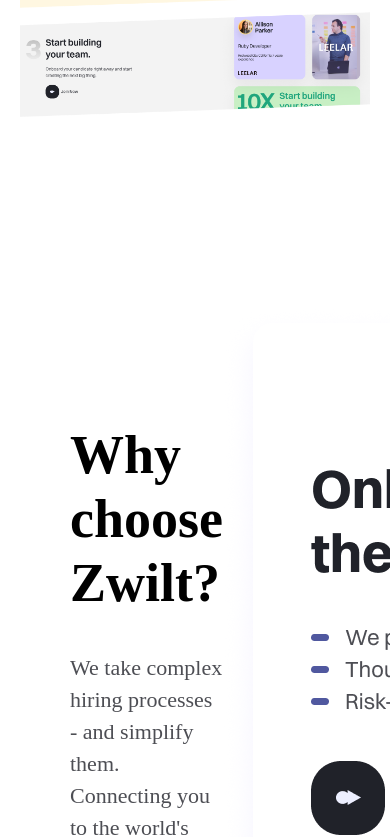
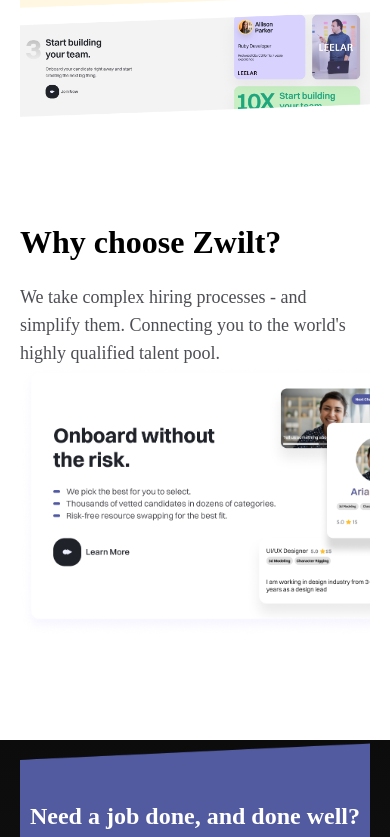
Before and after one commit to Willochs316/landing-page_react-vite-typescript, a React (Vite) app: page / in a window 390 px wide. Shown: the part 4857-5694 px from the top of the page. Built offline with nearby package versions, Linux system fonts and the light colour scheme; a web font is replaced by a local one.

Commit message:
ui enhancement

```diff
--- a/src/components/NavBar/NavBar.css
+++ b/src/components/NavBar/NavBar.css
@@ -15,6 +15,11 @@
 .zwilt {
   padding: 14px 0px 18.65px 25px;
   cursor: pointer;
+}
+
+.site-logo {
+  width: 112px;
+  height: auto;
 }
 
 .navigation-menu {
--- a/src/components/NavBar/NavBar.tsx
+++ b/src/components/NavBar/NavBar.tsx
@@ -6,7 +6,7 @@ const NavBar: React.FC = () => {
   return (
     <nav className="navigation">
       <div className="zwilt">
-        <img src={Images.logo} alt="" />
+        <img className="site-logo" src={Images.logo} alt="" />
       </div>
 
       <div className="navigation-menu">
--- a/src/components/WhyChooseUs/WhyChooseUs.css
+++ b/src/components/WhyChooseUs/WhyChooseUs.css
@@ -40,7 +40,57 @@
   color: #202229cc;
 }
 
-.s {
+.th-image {
   width: 1300px;
   box-shadow: 0px 15px 30px 0px #bfb5ff26;
 }
+
+@media only screen and (min-width: 320px) and (max-width: 480px) {
+  .why-choose {
+    max-width: 100%;
+    width: 100%;
+    padding-top: 100px;
+    padding-bottom: 100px;
+    padding-left: 20px;
+    padding-right: 20px;
+  }
+
+  .why-choose-content {
+    display: flex;
+    flex-direction: column;
+    align-items: center;
+    width: 100%;
+  }
+
+  .why-choose-descr {
+    width: 100%;
+  }
+
+  .why-choose-header {
+    max-width: 100%;
+    font-size: 32px;
+    line-height: 42px;
+  }
+
+  .why-choose-descr-container {
+    max-width: 100%;
+    padding-top: 20px;
+  }
+
+  .why-choose-descr-text {
+    font-size: 18px;
+    line-height: 28px;
+  }
+
+  .image {
+    width: 1300px;
+    height: 652px;
+  }
+
+  .why-choose-us-banner {
+    width: 100%;
+    height: auto;
+    max-width: 100%;
+    max-height: 300px;
+  }
+}
--- a/src/components/WhyChooseUs/WhyChooseUs.tsx
+++ b/src/components/WhyChooseUs/WhyChooseUs.tsx
@@ -17,7 +17,7 @@ const WhyChooseUs: React.FC = () => {
         </div>
 
         <div className="">
-          <img src={Images.frm} alt="" />
+          <img className="why-choose-us-banner" src={Images.frm} alt="" />
         </div>
       </div>
     </section>
```
